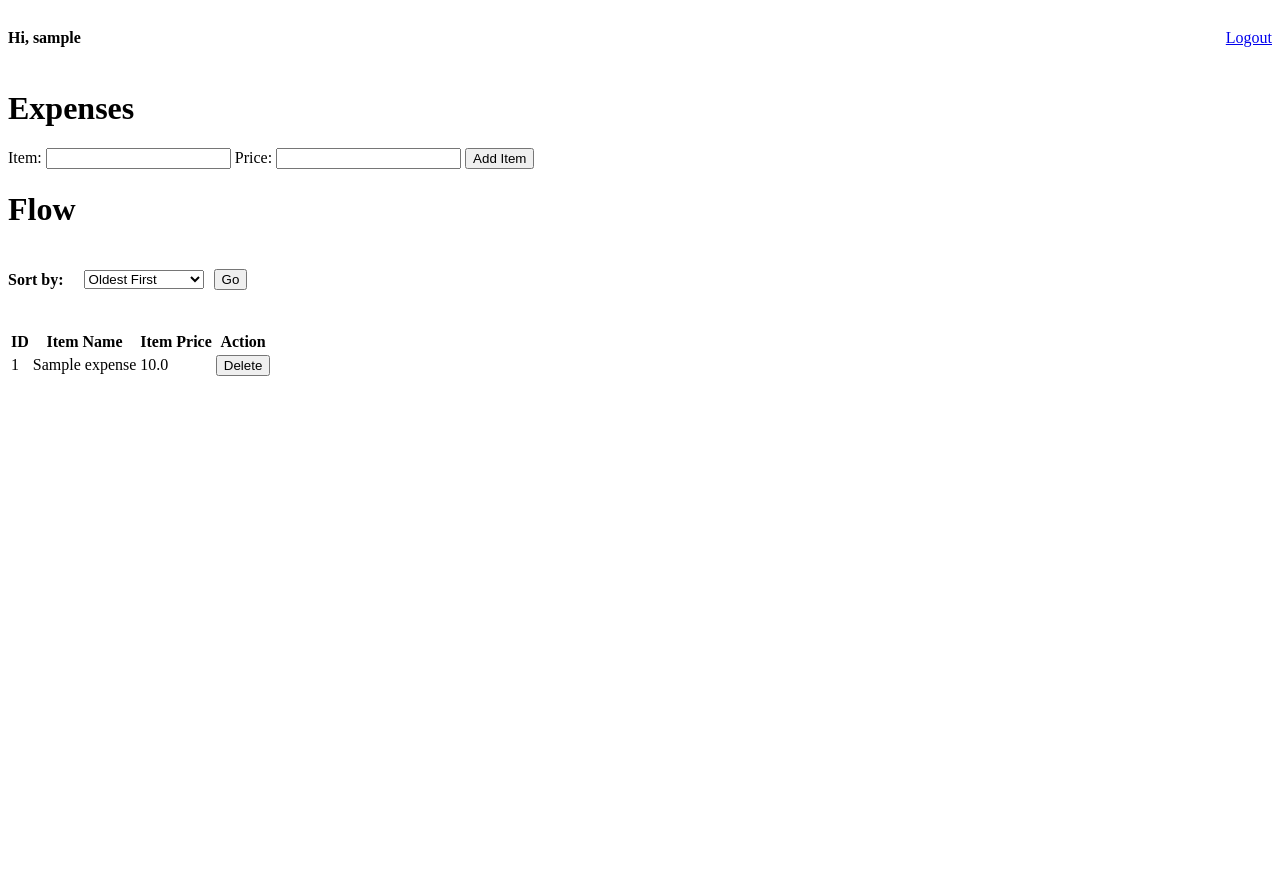
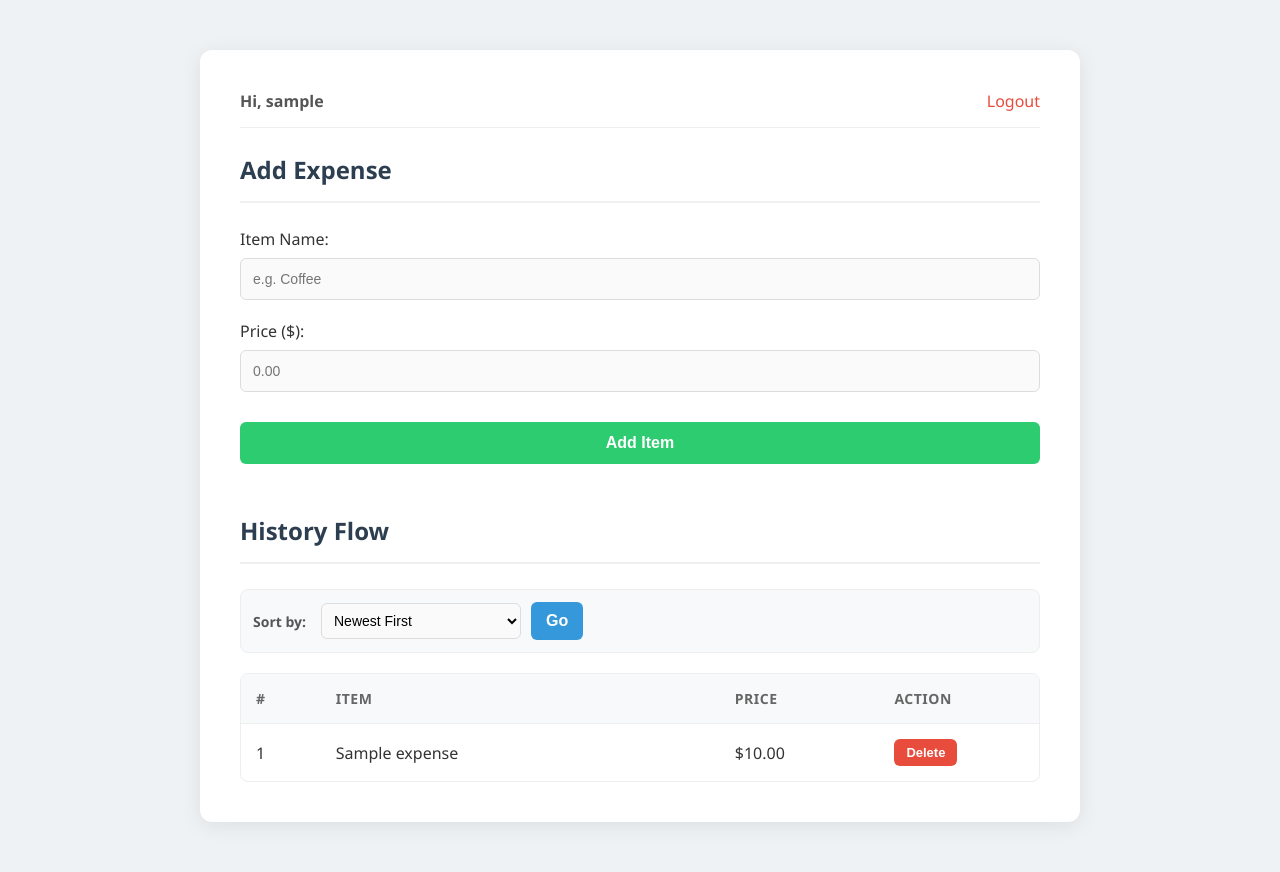
Before and after one commit to j494zhu/PyFinanceTracker, a Flask app: page / in a window 1280 px wide. Before the commit the page ends 376 px from the top, so only its background shows below. Run offline with Flask 3, Linux system fonts and the light colour scheme; a user stored in the database is signed in; tables that the repository leaves empty hold one stand-in row (values such as "Sample post").

Commit message:
Revised frontend layout

```diff
--- /dev/null
+++ b/static/style.css
@@ -0,0 +1,200 @@
+/* 全局设置 */
+body {
+    font-family: 'Segoe UI', Tahoma, Geneva, Verdana, sans-serif;
+    /* 👇 改动在这里：不再加载图片，而是用一个清爽的灰白色背景 */
+    background-color: #eef2f5;
+    /* 或者如果你喜欢渐变色，可以用下面这一行代替上面那行 (二选一) */
+    /* background: linear-gradient(135deg, #f5f7fa 0%, #c3cfe2 100%); */
+
+    margin: 0;
+    padding: 0;
+    color: #333;
+    display: flex;
+    justify-content: center;
+    min-height: 100vh;
+    align-items: flex-start;
+    padding-top: 50px;
+}
+
+/* 核心容器：白色的卡片 */
+.container {
+    background-color: #ffffff; /* 纯白背景 */
+    padding: 40px;
+    border-radius: 12px; /* 圆角稍微大一点，更现代 */
+    box-shadow: 0 4px 20px rgba(0, 0, 0, 0.08); /* 很淡的阴影，显精致 */
+    width: 90%;
+    max-width: 800px;
+    margin-bottom: 50px;
+}
+
+/* 标题样式 */
+h1 {
+    color: #2c3e50;
+    margin-top: 0;
+    border-bottom: 2px solid #f0f0f0; /* 线条颜色淡一点 */
+    padding-bottom: 15px;
+    margin-bottom: 25px;
+    font-size: 24px;
+}
+
+h4 {
+    color: #555;
+    margin: 0;
+}
+
+/* 链接样式 */
+a {
+    color: #3498db;
+    text-decoration: none;
+    font-weight: 500;
+}
+a:hover {
+    text-decoration: underline;
+    color: #2980b9;
+}
+
+/* 输入框样式 */
+input[type="text"],
+input[type="password"],
+input[type="number"],
+select {
+    width: 100%;
+    padding: 12px;
+    margin: 8px 0 20px 0;
+    display: inline-block;
+    border: 1px solid #ddd; /* 边框淡一点 */
+    border-radius: 6px;
+    box-sizing: border-box;
+    font-size: 14px;
+    background-color: #fafafa; /* 输入框稍微带点底色 */
+    transition: border-color 0.3s;
+}
+
+input:focus, select:focus {
+    border-color: #3498db; /* 聚焦时变蓝 */
+    outline: none;
+    background-color: #fff;
+}
+
+/* 主按钮样式 (绿色) */
+button {
+    width: 100%;
+    background-color: #2ecc71; /* 更鲜艳一点的绿色 */
+    color: white;
+    padding: 12px 20px;
+    margin: 10px 0;
+    border: none;
+    border-radius: 6px;
+    cursor: pointer;
+    font-size: 16px;
+    font-weight: 600;
+    transition: background-color 0.3s, transform 0.1s;
+}
+
+button:hover {
+    background-color: #27ae60;
+}
+
+button:active {
+    transform: scale(0.98); /* 点击时微微缩小，有按压感 */
+}
+
+/* 红色删除按钮 */
+.delete-btn {
+    background-color: #e74c3c;
+    padding: 6px 12px;
+    font-size: 13px;
+    width: auto;
+    margin: 0;
+}
+
+.delete-btn:hover {
+    background-color: #c0392b;
+}
+
+/* 表格样式 */
+table {
+    width: 100%;
+    border-collapse: separate; /* 为了圆角 */
+    border-spacing: 0;
+    margin-top: 20px;
+    border: 1px solid #eee;
+    border-radius: 8px;
+    overflow: hidden; /* 藏住表格角的溢出 */
+}
+
+th, td {
+    padding: 15px;
+    text-align: left;
+    border-bottom: 1px solid #eee;
+}
+
+th {
+    background-color: #f8f9fa;
+    color: #666;
+    font-weight: 600;
+    font-size: 14px;
+    text-transform: uppercase; /* 标题大写 */
+    letter-spacing: 0.5px;
+}
+
+tr:last-child td {
+    border-bottom: none; /* 最后一行去掉底线 */
+}
+
+tr:hover {
+    background-color: #fcfcfc;
+}
+
+/* 用户信息栏 */
+.header-bar {
+    display: flex;
+    justify-content: space-between;
+    align-items: center;
+    margin-bottom: 25px;
+    padding-bottom: 15px;
+    border-bottom: 1px solid #eee;
+}
+
+/* 排序栏 */
+.sort-section {
+    margin-bottom: 20px;
+    display: flex;
+    gap: 15px;
+    align-items: center;
+    background: #f8f9fa;
+    padding: 12px;
+    border-radius: 8px;
+    border: 1px solid #eee;
+}
+
+.sort-section span {
+    color: #555;
+    font-size: 14px;
+}
+
+.sort-section form {
+    display: flex;
+    gap: 10px;
+    align-items: center;
+    margin: 0;
+    flex-grow: 1; /* 让表单撑满剩余空间 */
+}
+
+.sort-section select {
+    margin: 0;
+    padding: 8px;
+    width: auto;
+    flex-grow: 1; /* 下拉框自动变宽 */
+    max-width: 200px;
+}
+
+.sort-section button {
+    margin: 0;
+    width: auto;
+    padding: 8px 15px;
+    background-color: #3498db; /* 这里的 Go 按钮用蓝色 */
+}
+.sort-section button:hover {
+    background-color: #2980b9;
+}
--- a/templates/index.html
+++ b/templates/index.html
@@ -1,78 +1,70 @@
 <!DOCTYPE html>
 <html>
-
 <head>
     <title>PyFinance Tracker</title>
+    <link rel="stylesheet" href="{{ url_for('static', filename='style.css') }}">
 </head>
+<body>
 
-<body>
+    <div class="container">
+
         {% if current_user.is_authenticated %}
-        <div style="display: flex; justify-content: space-between; align-items: center;">
+            <div class="header-bar">
                 <h4>Hi, {{current_user.username}}</h4>
-            <a href="/logout">Logout</a>
+                <a href="/logout" style="color: #e74c3c;">Logout</a>
             </div>
         {% endif %}
-    <h1>Expenses</h1>
+
+        <h1>Add Expense</h1>
         <form action='/' method='POST'>
-        <label>Item: </label>
-        <input type="text" name="name" required>
-        <label>Price: </label>
-        <input type="number" step="any" min="0" name="price" required>
+            <label>Item Name:</label>
+            <input type="text" name="name" placeholder="e.g. Coffee" required>
+
+            <label>Price ($):</label>
+            <input type="number" step="0.01" min="0" name="price" placeholder="0.00" required>
 
             <button type="submit">Add Item</button>
         </form>
-    <h1>Flow</h1>
-    <table>
-        <div style="margin-bottom: 20px; display: flex; gap: 10px; align-items: center;">
-            <h4>Sort by:</h4>
-            <form action="/sort" method="GET" style="display: inline-block;">
 
+        <h1 style="margin-top: 40px;">History Flow</h1>
+
+        <div class="sort-section">
+            <span style="font-weight: bold;">Sort by:</span>
+            <form action="/sort" method="GET">
                 <select name="sort" onchange="this.form.submit()">
-                    <option value="time_asc" {% if sort_type=='time_asc' %}selected{% endif %}>
-                        Oldest First
-                    </option>
-
-                    <option value="time_desc" {% if sort_type=='time_desc' %}selected{% endif %}>
-                        Newest First
-                    </option>
-
-                    <option value="price_lo_hi" {% if sort_type=='price_lo_hi' %}selected{% endif %}>
-                        Price low to high
-                    </option>
-
-                    <option value="price_hi_lo" {% if sort_type=='price_hi_lo' %}selected{% endif %}>
-                        Price high to low
-                    </option>
-
+                    <option value="time_desc" {% if sort_type=='time_desc' %}selected{% endif %}>Newest First</option>
+                    <option value="time_asc" {% if sort_type=='time_asc' %}selected{% endif %}>Oldest First</option>
+                    <option value="price_lo_hi" {% if sort_type=='price_lo_hi' %}selected{% endif %}>Price low to high</option>
+                    <option value="price_hi_lo" {% if sort_type=='price_hi_lo' %}selected{% endif %}>Price high to low</option>
                 </select>
-
-                <button type="submit">Go</button>
+                <button type="submit" style="padding: 10px 15px;">Go</button>
             </form>
         </div>
+
+        <table>
             <thead>
                 <tr>
-                <th>ID</th>
-                <th>Item Name</th>
-                <th>Item Price</th>
-                <th>Action</th>
+                    <th width="10%">#</th>
+                    <th width="50%">Item</th>
+                    <th width="20%">Price</th>
+                    <th width="20%">Action</th>
                 </tr>
             </thead>
             <tbody>
-            {% for item in expenses%}
+                {% for item in expenses %}
                 <tr>
                     <td>{{ loop.index }}</td>
-                <td>{{ item.name}}</td>
-                <td>{{ item.price }}</td>
-                <td>
-                    <form action="/delete/{{ item.id}}" method="POST">
-                        <button type="submit">Delete</button>
+                    <td>{{ item.name }}</td>
+                    <td>${{ "%.2f"|format(item.price) }}</td> <td>
+                        <form action="/delete/{{ item.id }}" method="POST" style="margin:0;">
+                            <button type="submit" class="delete-btn">Delete</button>
                         </form>
                     </td>
                 </tr>
-            {% endfor%}
+                {% endfor %}
             </tbody>
         </table>
+    </div>
 
 </body>
-
 </html>
--- a/templates/login.html
+++ b/templates/login.html
@@ -17,6 +17,6 @@
             <button type="submit">Login</button>
         </form>
 
-        <p>New here?<a href="/register">Register an account!</a></p>
+        <p>New here? <a href="/register">Register an account!</a></p>
     </body>
 </html>
```
Also changed, not shown: templates/register.html (+10 -2 lines). Lines whose indentation alone changed are shown as unchanged.
